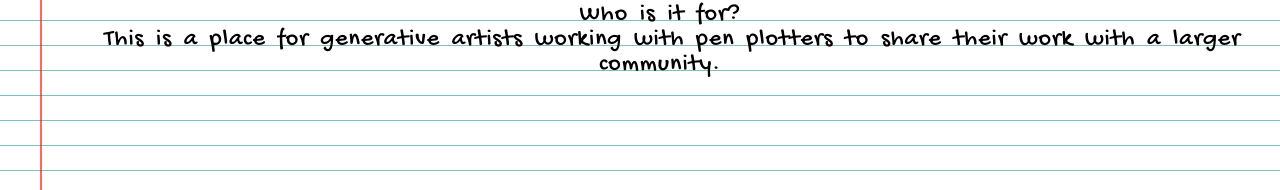
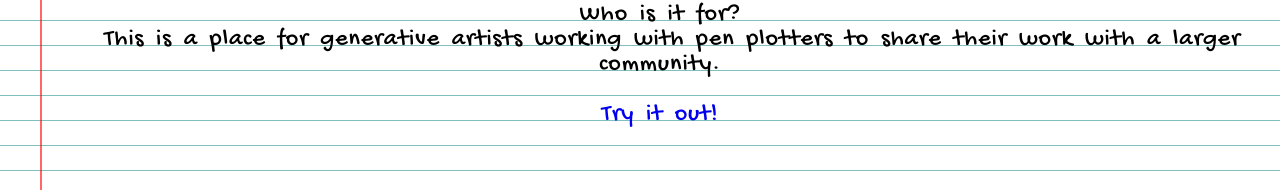
Before and after one commit to plottables/plottables, a Next.js app: page / in a window 1280 px wide. Shown: the part 569-759 px from the top of the page. Built offline with nearby package versions, Linux system fonts and the light colour scheme; no server answers; what @alch/alchemy-web3 would draw is missing.

Commit message:
adding link to welcome page

```diff
--- a/pages/index.tsx
+++ b/pages/index.tsx
@@ -1,6 +1,7 @@
 import Container from "@/components/Container";
 import Logo from "@/public/logo.svg";
 import styles from "@/styles/Home.module.css";
+import Link from "next/link";
 
 export default function Home() {
   return (
@@ -26,6 +27,13 @@ export default function Home() {
         <br />
         &emsp;This is a place for generative artists working with pen plotters
         to share their work with a larger community.
+        <br />
+        <br />
+        <Link href={"/welcome"}>
+          <a target="_blank" rel="noreferrer">
+            Try it out!
+          </a>
+        </Link>
       </div>
     </Container>
   );
```
